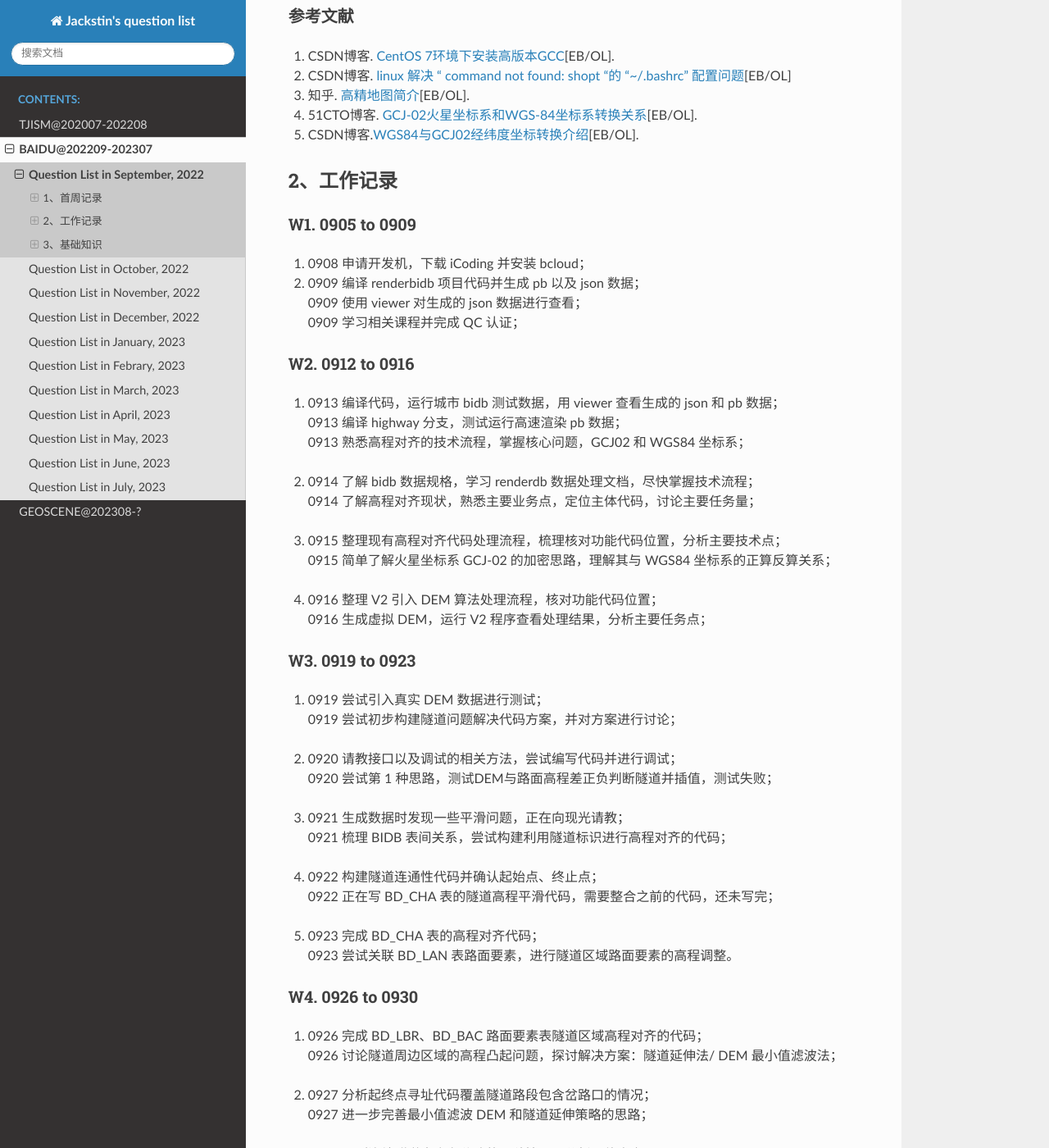
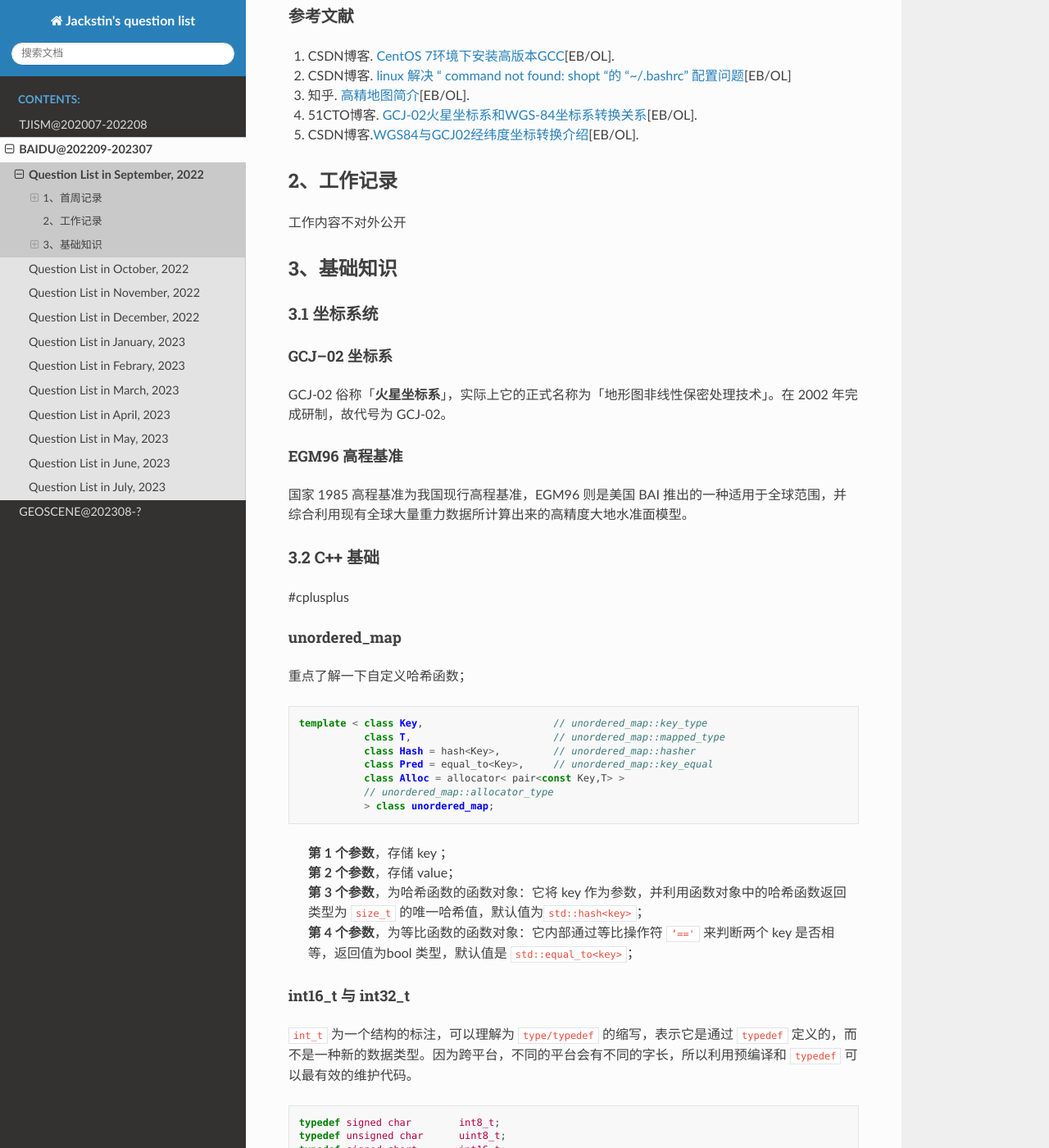
Before and after one commit to Toyimo/Jackstin-Questions, a Sphinx documentation site: the page built from source/Q202209.rst, in a window 1280 px wide and 1400 px high, scrolled down 2443 px. Shown: the whole window at 82% size. Built offline with Sphinx 7.4.7 and the Read the Docs theme 2.0.0, drawn with Linux system fonts in a browser that asks for light colours; some of the changed text lies outside the part shown.

Commit message:
Update Q202209.rst

```diff
--- a/source/Q202209.rst
+++ b/source/Q202209.rst
@@ -146,79 +146,7 @@ Linux 相关
 2、工作记录
 -----------
 
-.. _w1-0905-to-0909:
-
-W1. 0905 to 0909
-~~~~~~~~~~~~~~~~~
-
-1. 0908 申请开发机，下载 iCoding 并安装 bcloud；
-
-2. | 0909 编译 renderbidb 项目代码并生成 pb 以及 json 数据；
-   | 0909 使用 viewer 对生成的 json 数据进行查看；
-   | 0909 学习相关课程并完成 QC 认证；
-
-.. _w2-0912-to-0916:
-
-W2. 0912 to 0916
-~~~~~~~~~~~~~~~~
-
-1. | 0913 编译代码，运行城市 bidb 测试数据，用 viewer 查看生成的 json 和
-     pb 数据；
-   | 0913 编译 highway 分支，测试运行高速渲染 pb 数据；
-   | 0913 熟悉高程对齐的技术流程，掌握核心问题，GCJ02 和 WGS84 坐标系；
-
-2. | 0914 了解 bidb 数据规格，学习 renderdb
-     数据处理文档，尽快掌握技术流程；
-   | 0914
-     了解高程对齐现状，熟悉主要业务点，定位主体代码，讨论主要任务量；
-
-3. | 0915
-     整理现有高程对齐代码处理流程，梳理核对功能代码位置，分析主要技术点；
-   | 0915 简单了解火星坐标系 GCJ-02 的加密思路，理解其与 WGS84
-     坐标系的正算反算关系；
-
-4. | 0916 整理 V2 引入 DEM 算法处理流程，核对功能代码位置；
-   | 0916 生成虚拟 DEM，运行 V2 程序查看处理结果，分析主要任务点；
-
-.. _w3-0919-to-0923:
-
-W3. 0919 to 0923
-~~~~~~~~~~~~~~~~
-
-1. | 0919 尝试引入真实 DEM 数据进行测试；
-   | 0919 尝试初步构建隧道问题解决代码方案，并对方案进行讨论；
-
-2. | 0920 请教接口以及调试的相关方法，尝试编写代码并进行调试；
-   | 0920 尝试第 1
-     种思路，测试DEM与路面高程差正负判断隧道并插值，测试失败；
-
-3. | 0921 生成数据时发现一些平滑问题，正在向现光请教；
-   | 0921 梳理 BIDB 表间关系，尝试构建利用隧道标识进行高程对齐的代码；
-
-4. | 0922 构建隧道连通性代码并确认起始点、终止点；
-   | 0922 正在写 BD_CHA
-     表的隧道高程平滑代码，需要整合之前的代码，还未写完；
-
-5. | 0923 完成 BD_CHA 表的高程对齐代码；
-   | 0923 尝试关联 BD_LAN 表路面要素，进行隧道区域路面要素的高程调整。
-
-.. _w4-0926-to-0930:
-
-W4. 0926 to 0930
-~~~~~~~~~~~~~~~~
-
-1. | 0926 完成 BD_LBR、BD_BAC 路面要素表隧道区域高程对齐的代码；
-   | 0926 讨论隧道周边区域的高程凸起问题，探讨解决方案：隧道延伸法/ DEM
-     最小值滤波法；
-
-2. | 0927 分析起终点寻址代码覆盖隧道路段包含岔路口的情况；
-   | 0927 进一步完善最小值滤波 DEM 和隧道延伸策略的思路；
-
-3. | 0928 罗列连续隧道内含有岔路的几种情况，分析具体方案；；
-   | 0928 尝试延伸隧道范围，构建缓冲区执行隧道插值；
-
-4. | 0929 分析如何将含岔路的算法拓展到全域离散隧道的处理；
-   | 0929 统计目前的 DEM 处理结果，并对高程异常情况进行归纳分析；；
+工作内容不对外公开
 
 .. _3基础知识:
 
```
